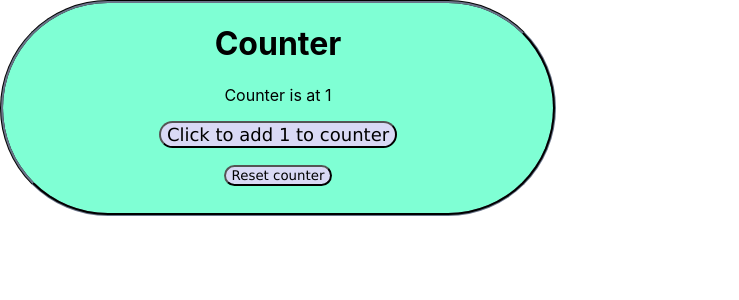
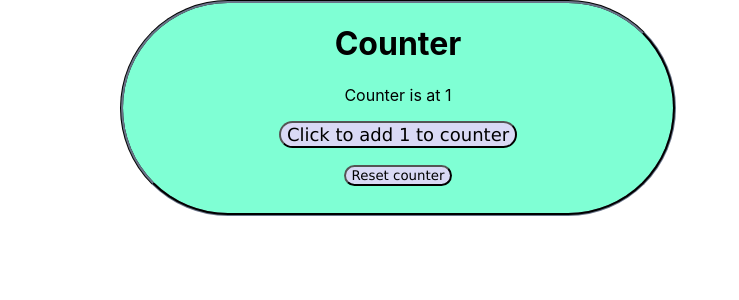
Before and after one commit to DaniBena1/usestate, a React (Create React App) app: page / in a window 1280 px wide. Shown: the top 300 px of the page, without its empty margins (0-739 px from the left). Built offline with nearby package versions, Linux system fonts and the light colour scheme.

Commit message:
few more designs

```diff
--- a/src/App.css
+++ b/src/App.css
@@ -10,6 +10,8 @@
   height: 210px;
   width: 550px;
   text-align: center;
+  margin-left: 120px;
+  margin-right: 120px;
 
 }
 
```
